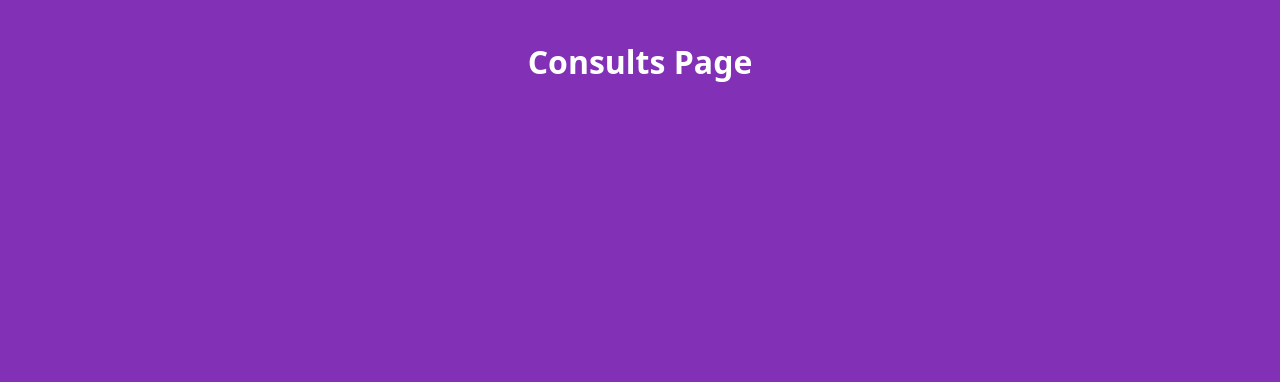
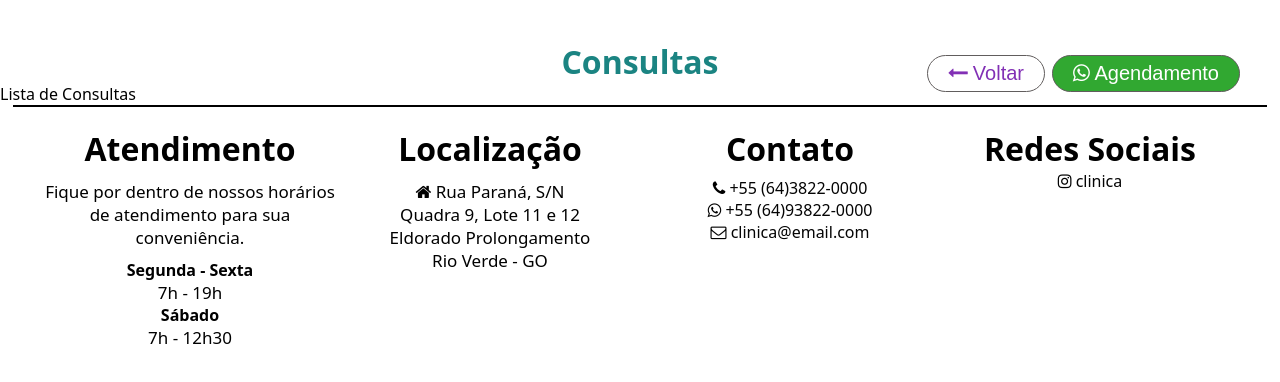
Before and after one commit to CaioNathanS/clinica-medica, a React (Create React App) app in the folder frontend/: page /consultas in a window 1280 px wide. Shown: the top 382 px of the page. Built offline with nearby package versions, Linux system fonts and the light colour scheme.

Commit message:
mudança de cores e implementação de botões

```diff
--- /dev/null
+++ b/frontend/src/components/InfoArea/index.jsx
@@ -0,0 +1 @@
+export {InfoArea} from './InfoArea';
--- a/frontend/src/index.css
+++ b/frontend/src/index.css
@@ -1,5 +1,5 @@
 html{
-    background: rgb(130, 48, 181);
+    background: white;
     font-family: system-ui, -apple-system, BlinkMacSystemFont, 'Segoe UI', Roboto, Oxygen, Ubuntu, Cantarell, 'Open Sans', 'Helvetica Neue', sans-serif;
     margin: 0;
 }
--- a/frontend/src/pages/ConsultsPage/ConsultsPage.css
+++ b/frontend/src/pages/ConsultsPage/ConsultsPage.css
@@ -0,0 +1,30 @@
+.consultsPage-agendamentoButton{
+    border-radius: 30px !important;
+    cursor: pointer;
+    border: 1px solid rgb(97, 93, 93);
+    color: white;
+    font-size: 20px;
+    border-radius: 3px;
+    padding: 6px 20px;
+    background: rgb(49, 168, 49);
+    position: absolute;
+    right: 40px;
+    top:55px
+}
+.consultsPage-voltarButton{
+    text-align: left;
+    border-radius: 30px !important;
+    cursor: pointer;
+    border: 1px solid rgb(97, 93, 93);
+    color: rgb(130, 48, 181);
+    font-size: 20px;
+    border-radius: 3px;
+    padding: 6px 20px;
+    background: white;
+    position: absolute;
+    right:235px;
+    top:55px
+}
+.fa-long-arrow-left{
+    margin-right: 5px;
+}
--- a/frontend/src/pages/ConsultsPage/ConsultsPage.jsx
+++ b/frontend/src/pages/ConsultsPage/ConsultsPage.jsx
@@ -1,11 +1,31 @@
 import React from 'react';
+import { useNavigate } from 'react-router-dom';
+import { InfoArea } from '../../components/InfoArea';
 import './ConsultsPage.css';
 export function ConsultsPage() {
+
+  const navigate = useNavigate();
+
 
 
   return (
     <div className='consultsPage-Container'>
-        <h1 className='title'> Consults Page </h1>
+      <div className='consultsPage-actions'>
+        <h1 className='title'> Consultas </h1>
+          <button className='consultsPage-agendamentoButton'>
+          <i className='fa fa-whatsapp'/>  Agendamento
+          </button>
+          <button  className='consultsPage-voltarButton' onClick={()=> navigate('/') }>
+          <i className='fa fa-long-arrow-left'/>
+            Voltar
+          </button>
+      </div>
+      <div>
+        Lista de Consultas
+      </div>
+      <hr/>
+      <InfoArea/>
+
     </div>
   );
 }
--- a/frontend/src/pages/LandingPage/LandingPage.css
+++ b/frontend/src/pages/LandingPage/LandingPage.css
@@ -4,7 +4,7 @@
 
 .title{
     margin-top: 40px;
-    color: white;
+    color: rgb(27, 132, 130);
     text-align: center;
 }
 .infos{
@@ -27,24 +27,27 @@ p.warning{
     font-size: 17px;;
 }
 .card {
+    border-radius: 2px;
     font-size: 36px;
     text-align: center;
-    background-color: rgb(13, 13, 14);
+    background-color: rgb(17, 17, 183);
     color: white;
     padding: 40px;
+    border: 1px solid transparent;
 }
 .card:hover{
+    border: 1px solid white;
     cursor: pointer;
     background: rgba(13, 13, 14, 0.815)
 }
 .cards {
-    padding: 40px;
+    padding: 40px 15px 20px 15px;
     margin: 0 auto;
     display: grid;
     grid-template-columns: repeat(auto-fit, minmax(300px, 1fr));
     gap: 1rem;
 }
 hr{
-    margin:0px 2%;
+    margin:0px 1%;
     border: 0.1px solid black;
 }
--- a/frontend/src/pages/LandingPage/LandingPage.jsx
+++ b/frontend/src/pages/LandingPage/LandingPage.jsx
@@ -1,6 +1,7 @@
 import React from 'react';
+import { InfoArea } from '../../components/InfoArea';
 import { CardArea } from './components/CardArea/CardArea';
-import { InfoArea } from './components/InfoArea/InfoArea';
+
 
 import './LandingPage.css';
 export function LandingPage() {
```
Also changed, not shown: frontend/src/components/InfoArea/InfoArea.css (added), frontend/src/components/InfoArea/InfoArea.jsx (renamed from frontend/src/pages/LandingPage/components/InfoArea/InfoArea.jsx).
